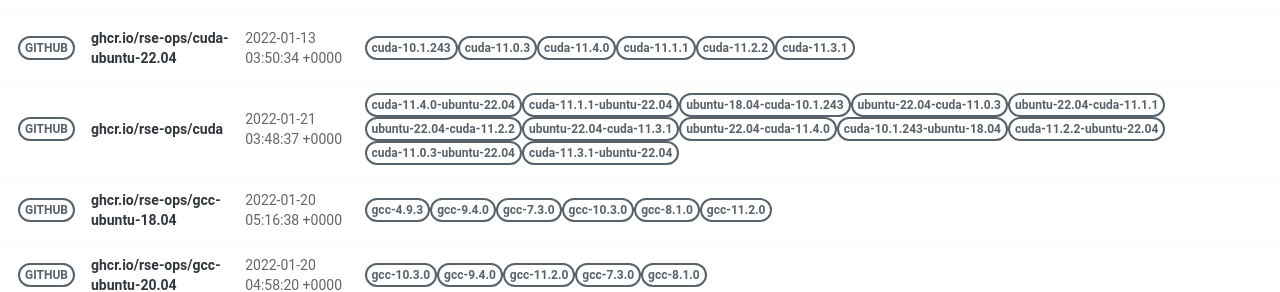
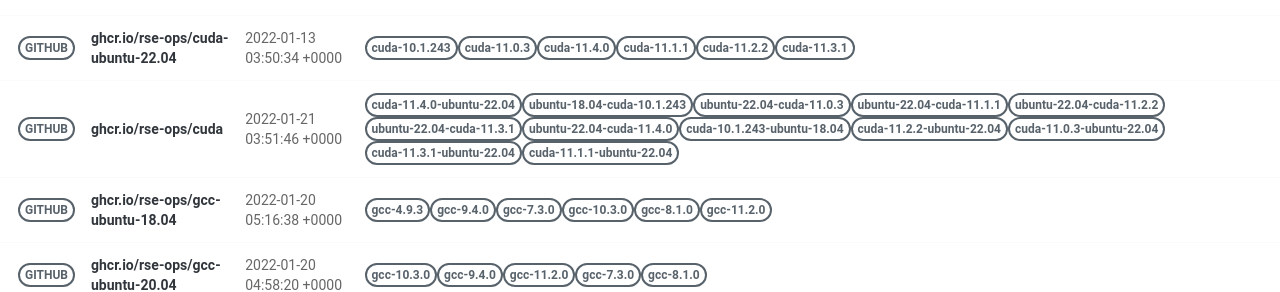
Before and after one commit to rse-ops/docker-images, a Jekyll site: the page built from pages/index.md, in a window 1280 px wide. Shown: the part 414-706 px from the top of the page. Built offline with Jekyll 4.4.1, drawn with Linux system fonts in a browser that asks for light colours; nearby versions of some CDN libraries.

Commit message:
Automated push to update library 2022-01-21

```diff
--- a/_library/ghcr.io-rse-ops-cuda.md
+++ b/_library/ghcr.io-rse-ops-cuda.md
@@ -1,7 +1,7 @@
 ---
 layout: container
 name: ghcr.io/rse-ops/cuda
-updated_at: 2022-01-21 03:48:37.012222
+updated_at: 2022-01-21 03:51:46.707172
 
 
 container_url: https://github.com/orgs/rse-ops/packages/container/package/cuda
```
Also changed, not shown: other parts of _library/ghcr.io-rse-ops-cuda.md (+3 -3 lines).
